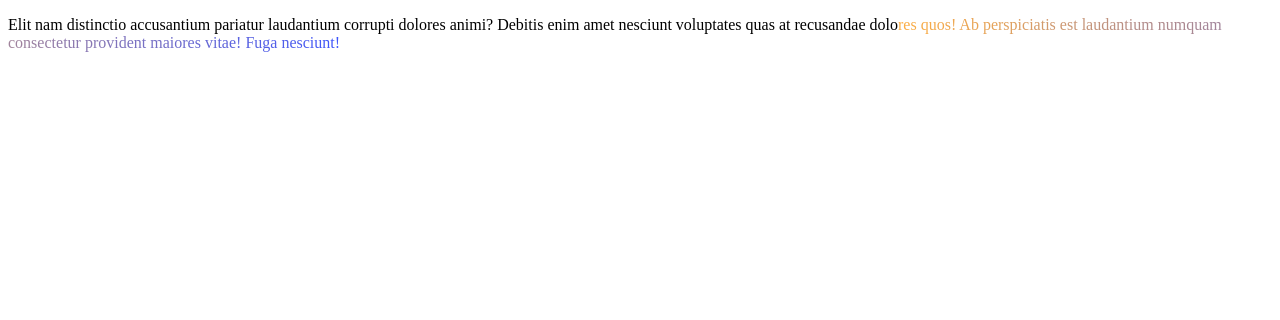
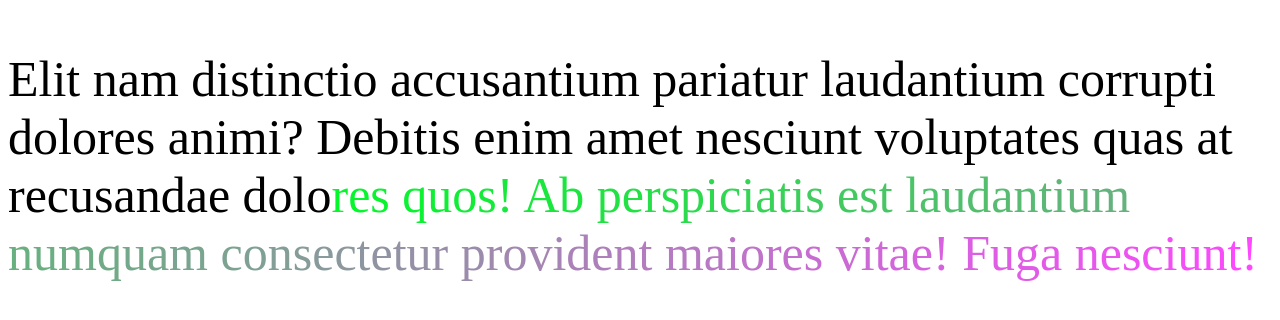
Before and after one commit to InfinityBlue/lumpy-text, a website: page demo/index.html in a window 1280 px wide. Drawn offline with nearby package versions, Linux system fonts and the light colour scheme.

Commit message:
update: update demo

```diff
--- a/demo/assets/index.js
+++ b/demo/assets/index.js
@@ -1,7 +1,7 @@
 $(function () {
     $('.lumpy').lumpy({
-        begin: '#ffaf41',
-        end: '#3e56fb',
+        begin: '#00f928',
+        end: '#fe47ff',
         steps: 100
     });
 });
--- a/demo/index.html
+++ b/demo/index.html
@@ -3,6 +3,11 @@
     <head>
         <meta charset="UTF-8">
         <title>Lumpy Text</title>
+        <style type="text/css">
+            .lumpy {
+                font-size: 50px;
+            }
+        </style>
     </head>
     <body>
         <p class="lumpy">Elit nam distinctio accusantium pariatur laudantium corrupti dolores animi? Debitis enim amet nesciunt voluptates quas at recusandae dolores quos! Ab perspiciatis est laudantium numquam consectetur provident maiores vitae! Fuga nesciunt!</p>
```
Lines whose indentation alone changed are shown as unchanged.
